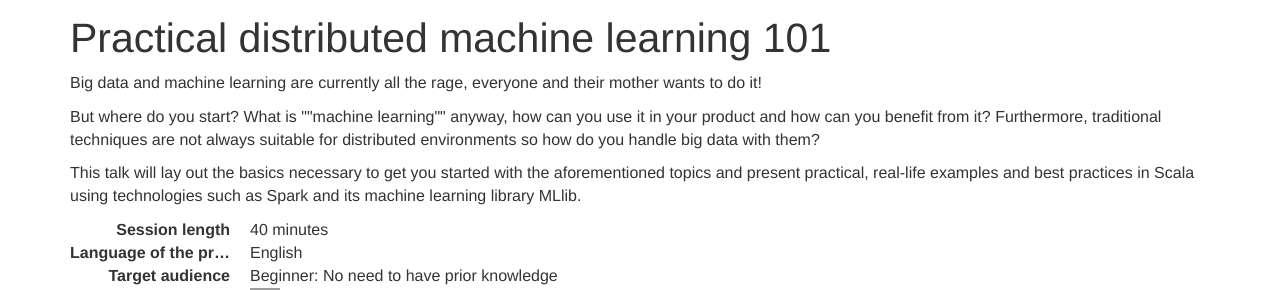
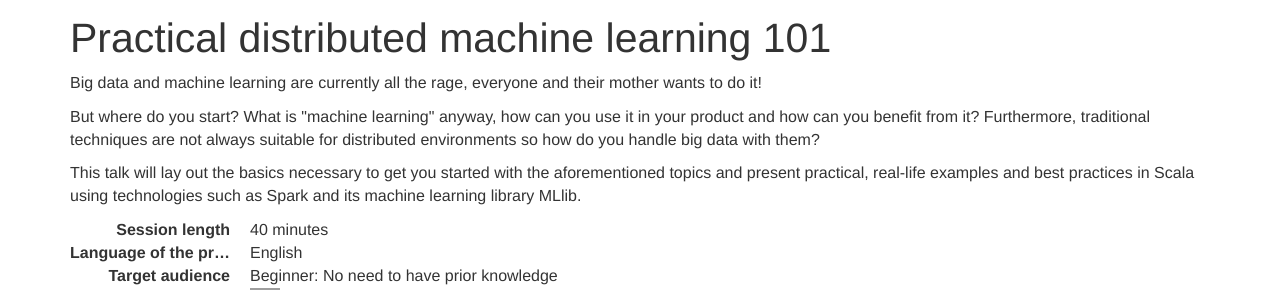
Before and after one commit to scalajp/2016.scalamatsuri.org, a Jekyll site: the page built from _candidates_en/MateuszDymczyk_1.html, in a window 1280 px wide. Shown: the part 131-421 px from the top of the page. Built offline with Jekyll 4.4.1, drawn with Linux system fonts in a browser that asks for light colours; nearby versions of some CDN libraries; comment, search, counter and statistics services are not loaded; grey boxes are pictures that could not be loaded.

```diff
--- a/_candidates_en/MateuszDymczyk_1.html
+++ b/_candidates_en/MateuszDymczyk_1.html
@@ -9,6 +9,6 @@ icon: https://pbs.twimg.com/profile_images/573667673923452929/myljtOOc.jpeg
 organization: EnJapan
 ---
 <p>Big data and machine learning are currently all the rage, everyone and their mother wants to do it!</p>
-<p>But where do you start? What is ""machine learning"" anyway, how can you use it in your product and how can you benefit from it? Furthermore, traditional techniques are not always
+<p>But where do you start? What is "machine learning" anyway, how can you use it in your product and how can you benefit from it? Furthermore, traditional techniques are not always
 suitable for distributed environments so how do you handle big data with them?</p>
 <p>This talk will lay out the basics necessary to get you started with the aforementioned topics and present practical, real-life examples and best practices in Scala using technologies such as Spark and its machine learning library MLlib.</p>
```
Also changed, not shown: _candidates_ja/MateuszDymczyk_1.html (added, +14 -0 lines).
